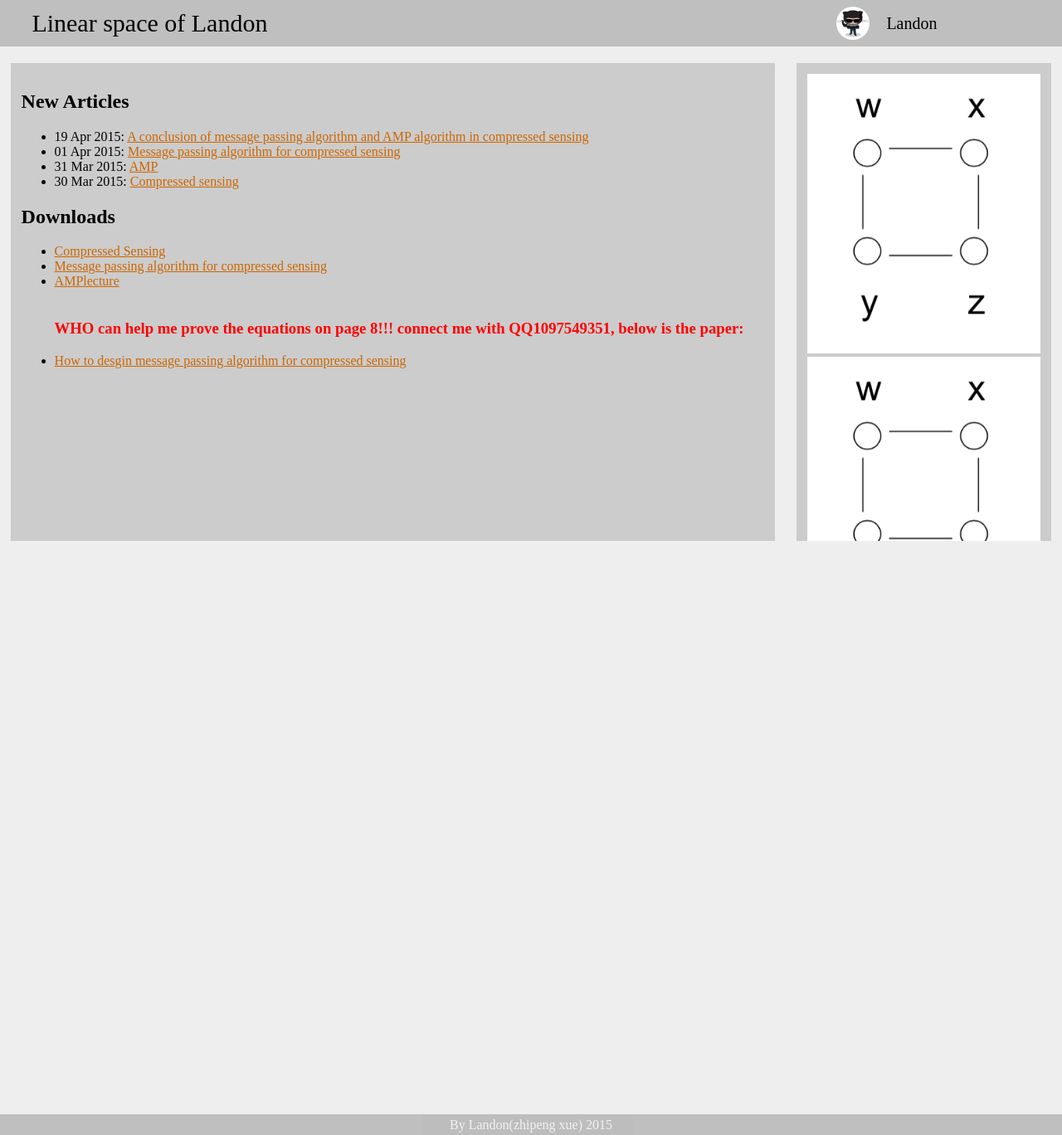
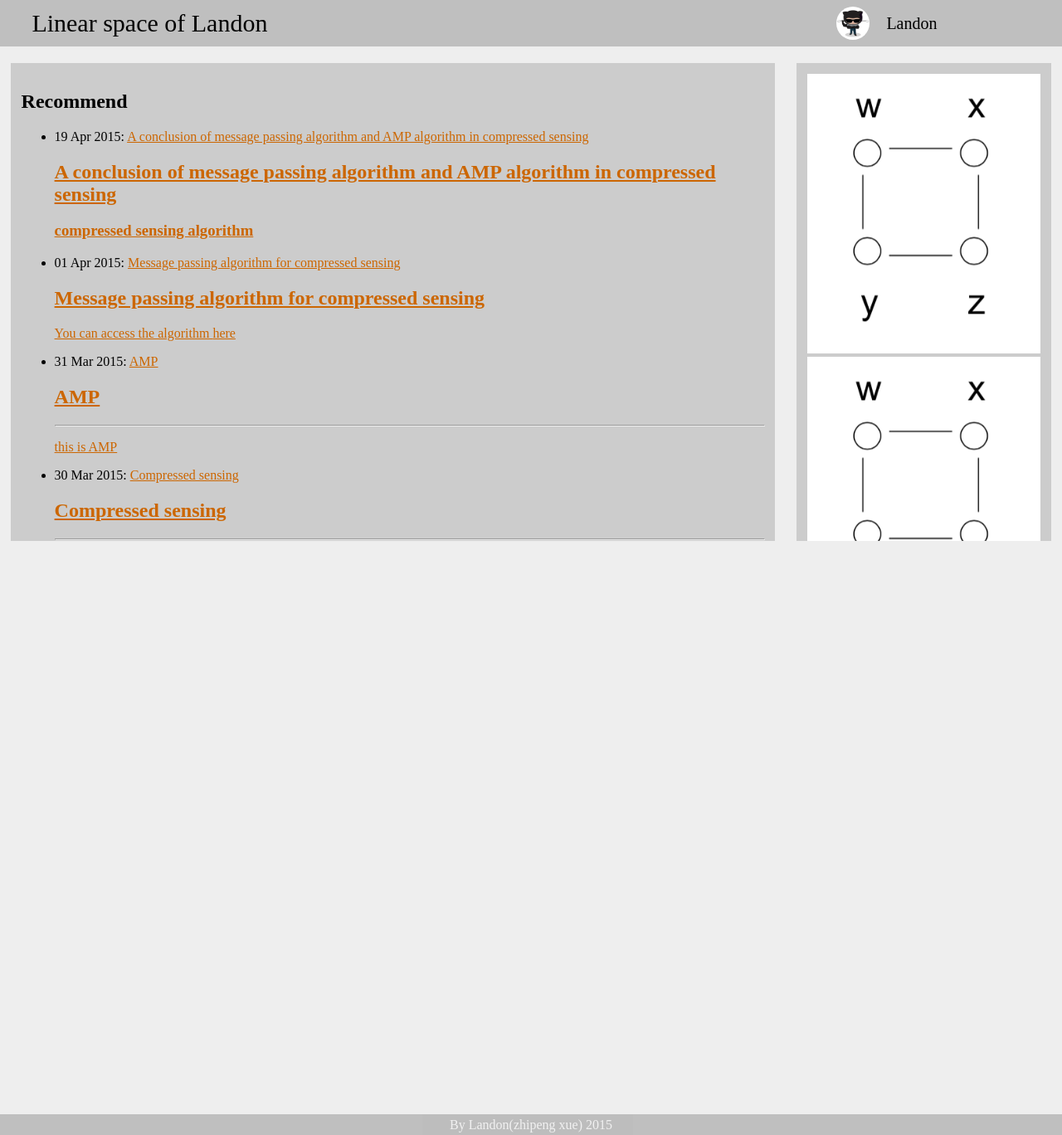
Before and after one commit to myworkstation/myworkstation.github.io, a Jekyll site: the page built from index.html, in a window 1280 px wide. Shown: the whole page at 83% size. Built offline with Jekyll 4.4.1, drawn with Linux system fonts in a browser that asks for light colours; nearby versions of some CDN libraries; library files that are not in the unit come from our copies.

Commit message:
add a post

```diff
--- a/index.html
+++ b/index.html
@@ -1,7 +1,16 @@
 ---
 layout: default
 title: Linear space of Landon
+tag: recommend
 ---
+<h2>Recommend</h2>
+<ul>
+	{% for post in site.posts %}
+	<li>{{ post.date | date_to_string }}: <a href="{{ site.baseurl }}{{ post.url }}">{{ post.title }}{{ post.excerpt }}</a></li>
+	{% endfor %}
+
+</ul>
+
 <h2>New Articles</h2>
 <ul>
 	{% for post in site.posts %}
```
